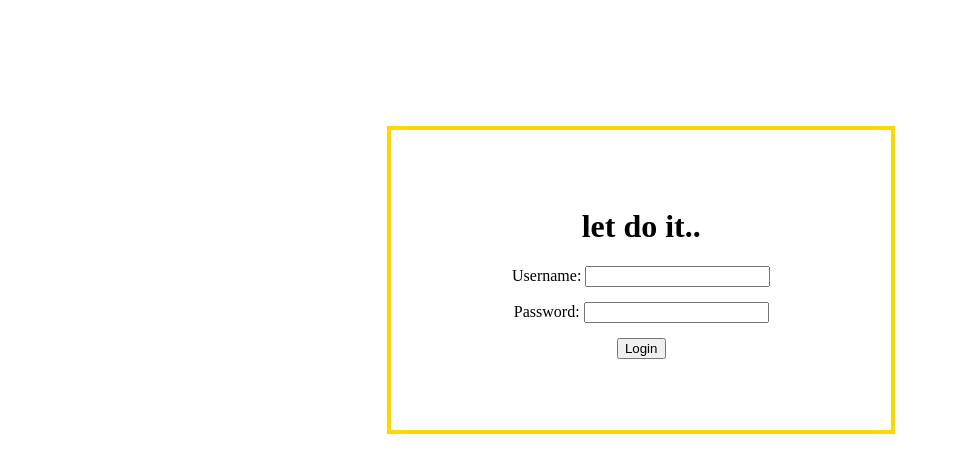
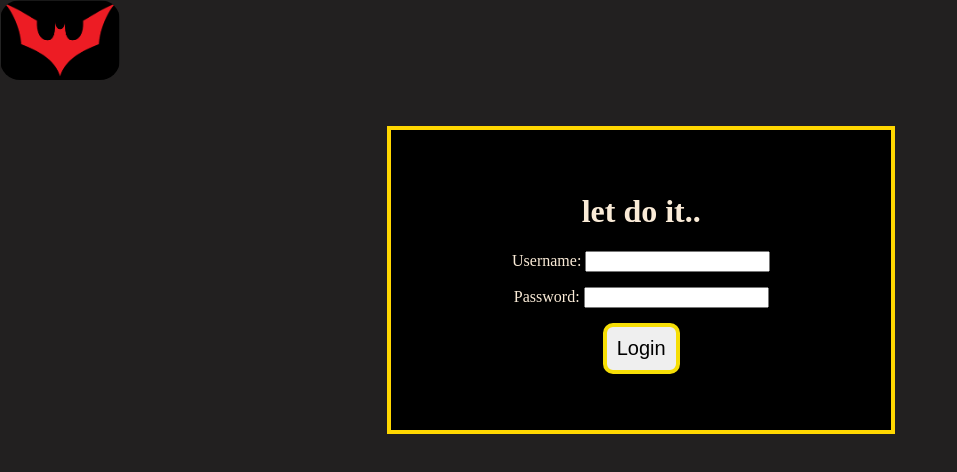
Before and after one commit to karthikn-pk/Movie_screenplay, a plain HTML site: page index.html in a window 1280 px wide. Shown: the whole page, without its empty margins (0-957 px from the left). Drawn offline with Linux system fonts and the light colour scheme.

Commit message:
logo updated

```diff
--- a/index.html
+++ b/index.html
@@ -8,7 +8,11 @@
     <link rel="stylesheet" href="script.js">
 </head>
 <body>
+    <div class="imglogo"> <img src="images.png" alt="">
+    </div>
+
     <div class="container">
+
         <h1>let do it..</h1>
 
         <div class="container_user">
--- a/style.css
+++ b/style.css
@@ -1,4 +1,9 @@
+body{
+    background-color: rgb(34, 32, 32);
+}
 .container{
+    background-color: black;
+    color: antiquewhite;
     display: flex;
     flex-direction: column;
     justify-content: center;
@@ -18,3 +23,22 @@
 label{
     display: inline-block;
 }
+button{
+    padding: 10px;
+    border: 4px solid rgb(246, 222, 6);
+    border-radius: 10px;
+    font-size: 20px;
+}
+.imglogo{
+    position: absolute;
+    left: 0px;
+    top: 0px;
+    width: 20px;
+    height: 20px;
+
+}
+.imglogo > img{
+    border-radius: 20px;
+    width: 120px;
+    height: 80px;
+}
```
Also changed, not shown: images.png (added).
